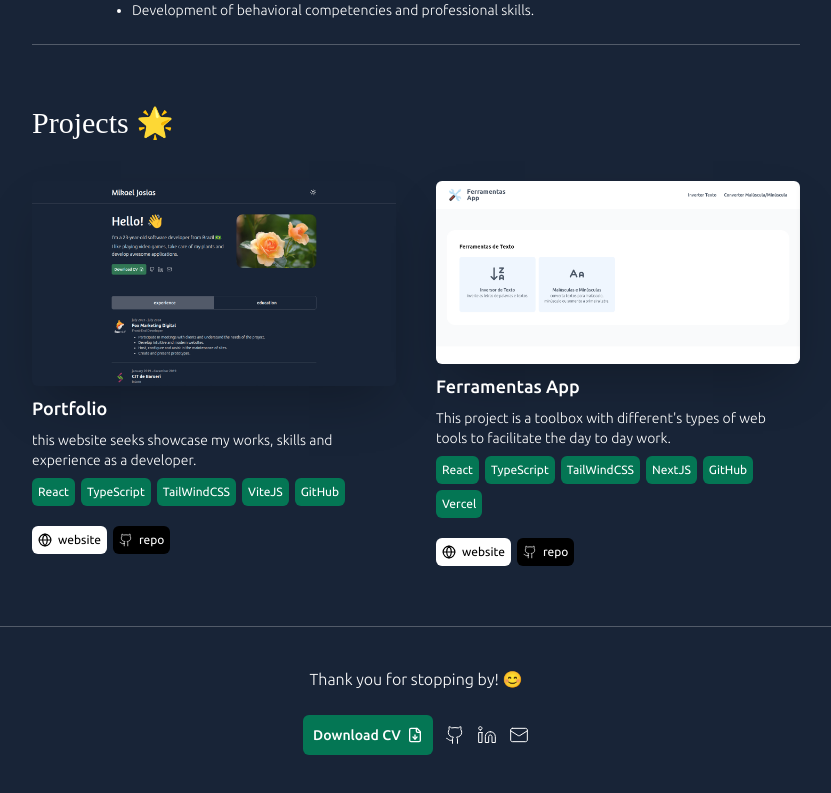
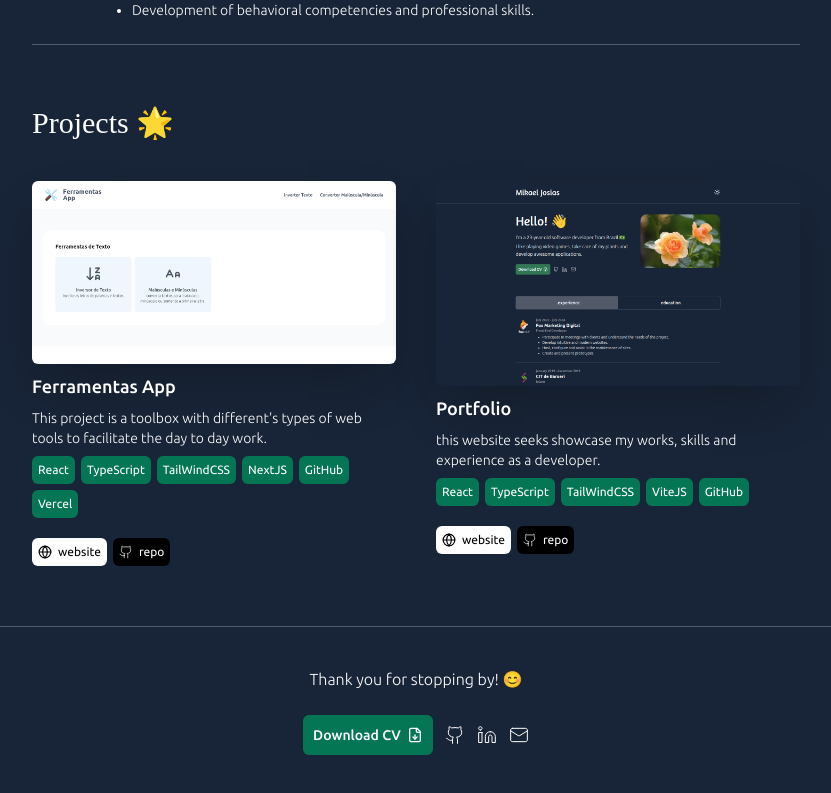
Before and after one commit to Mikael-Josias/mikael-josias, a React (Vite) app: page / in a window 1280 px wide. Shown: the part 746-1539 px from the top of the page, without its empty margins (224-1055 px from the left). Built offline with nearby package versions, Linux system fonts and the light colour scheme; a web font is replaced by a local one.

Commit message:
fix(projects): reverse list order

```diff
--- a/src/components/Projects.tsx
+++ b/src/components/Projects.tsx
@@ -4,6 +4,15 @@ import FerramentasAppThumb from "../assets/projects/ferramentas-app.png";
 import GitHubLight from "../assets/github-light.svg";
 
 const projects = [
+  {
+    imgUrl: FerramentasAppThumb,
+    name: "Ferramentas App",
+    descrition:
+      "This project is a toolbox with different's types of web tools to facilitate the day to day work.",
+    tags: ["React", "TypeScript", "TailWindCSS", "NextJS", "GitHub", "Vercel"],
+    siteUrl: "https://ferramentas-app.vercel.app/",
+    githubUrl: "https://github.com/Mikael-Josias/ferramentas-app",
+  },
   {
     imgUrl: PortfolioThumb,
     name: "Portfolio",
@@ -12,15 +21,6 @@ const projects = [
     tags: ["React", "TypeScript", "TailWindCSS", "ViteJS", "GitHub"],
     siteUrl: "https://mikael-josias.github.io/Mikael-Josias/",
     githubUrl: "https://github.com/Mikael-Josias/Mikael-Josias",
-  },
-  {
-    imgUrl: FerramentasAppThumb,
-    name: "Ferramentas App",
-    descrition:
-      "This project is a toolbox with different's types of web tools to facilitate the day to day work.",
-    tags: ["React", "TypeScript", "TailWindCSS", "NextJS", "GitHub", "Vercel"],
-    siteUrl: "https://ferramentas-app.vercel.app/",
-    githubUrl: "https://github.com/Mikael-Josias/ferramentas-app",
   },
 ];
 
```
